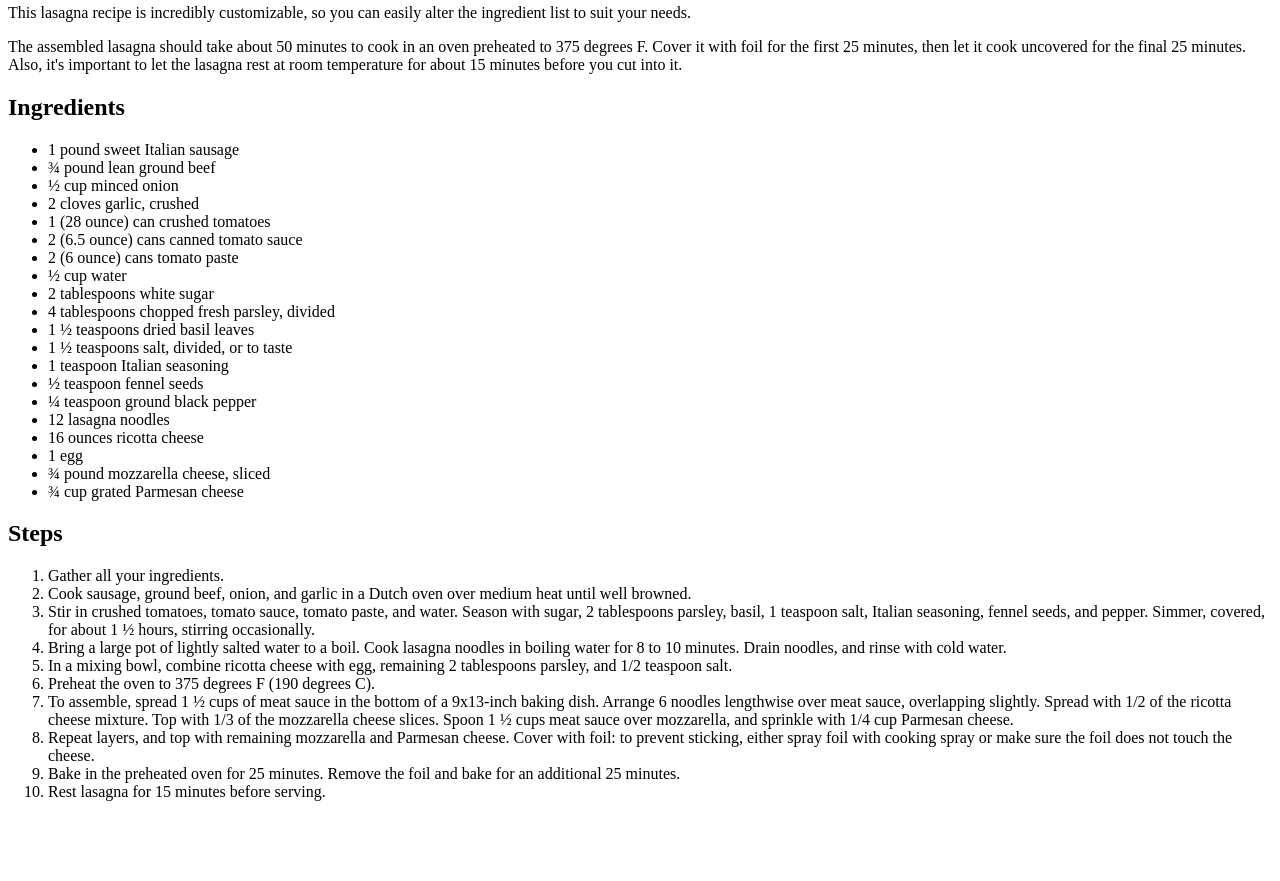
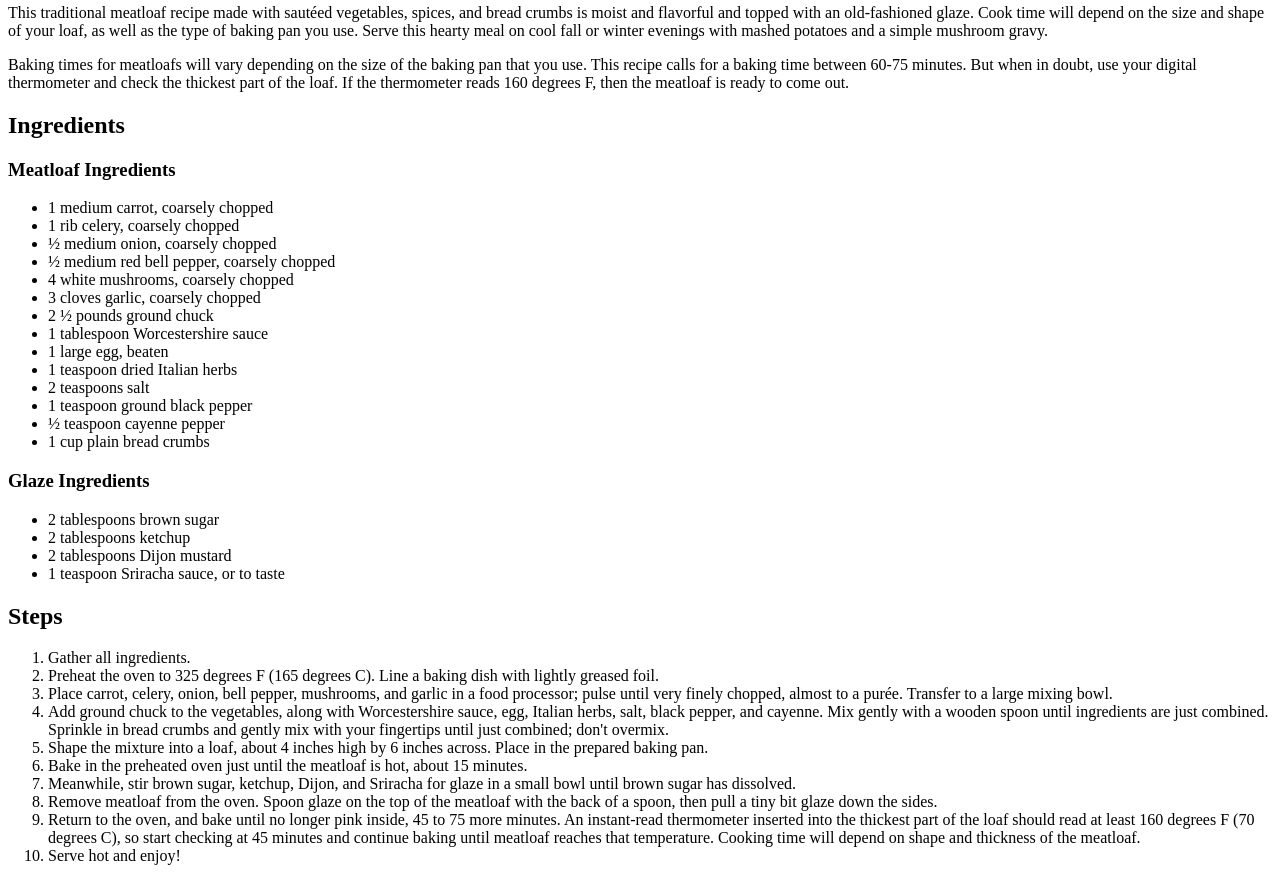
Before and after one commit to mattmcelhannon/odin-recipes, a plain HTML site: page recipes/meatloaf.html in a window 1280 px wide. Shown: the part 659-1540 px from the top of the page. Before the commit the page ends 1476 px from the top, so only its background shows below. Drawn offline with Linux system fonts and the light colour scheme.

Commit message:
Add Description, Ingredients and Steps to meatloaf.html

```diff
--- a/recipes/meatloaf.html
+++ b/recipes/meatloaf.html
@@ -8,43 +8,46 @@
     <h1>Classic Meatloaf</h1>
     <img src="/images/meatloaf.jpeg" alt="meatloaf">
     <h2>Description</h2>
-    <p>This lasagna recipe is incredibly customizable, so you can easily alter the ingredient list to suit your needs. </p>
-    <p>The assembled lasagna should take about 50 minutes to cook in an oven preheated to 375 degrees F. Cover it with foil for the first 25 minutes, then let it cook uncovered for the final 25 minutes. Also, it's important to let the lasagna rest at room temperature for about 15 minutes before you cut into it.</p>
+    <p>This traditional meatloaf recipe made with sautéed vegetables, spices, and bread crumbs is moist and flavorful and topped with an old-fashioned glaze. Cook time will depend on the size and shape of your loaf, as well as the type of baking pan you use. Serve this hearty meal on cool fall or winter evenings with mashed potatoes and a simple mushroom gravy.</p>
+    <p>Baking times for meatloafs will vary depending on the size of the baking pan that you use. This recipe calls for a baking time between 60-75 minutes. But when in doubt, use your digital thermometer and check the thickest part of the loaf. If the thermometer reads 160 degrees F, then the meatloaf is ready to come out.</p>
     <h2>Ingredients</h2>
+    <h3>Meatloaf Ingredients</h3>
     <ul>
-        <li>1 pound sweet Italian sausage</li>
-        <li>¾ pound lean ground beef</li>
-        <li>½ cup minced onion</li>
-        <li>2 cloves garlic, crushed</li>
-        <li>1 (28 ounce) can crushed tomatoes</li>
-        <li>2 (6.5 ounce) cans canned tomato sauce</li>
-        <li>2 (6 ounce) cans tomato paste</li>
-        <li>½ cup water</li>
-        <li>2 tablespoons white sugar</li>
-        <li>4 tablespoons chopped fresh parsley, divided</li>
-        <li>1 ½ teaspoons dried basil leaves</li>
-        <li>1 ½ teaspoons salt, divided, or to taste</li>
-        <li>1 teaspoon Italian seasoning</li>
-        <li>½ teaspoon fennel seeds</li>
-        <li>¼ teaspoon ground black pepper</li>
-        <li>12 lasagna noodles</li>
-        <li>16 ounces ricotta cheese</li>
-        <li>1 egg</li>
-        <li>¾ pound mozzarella cheese, sliced</li>
-        <li>¾ cup grated Parmesan cheese</li>
+        <li>1 medium carrot, coarsely chopped</li>
+        <li>1 rib celery, coarsely chopped</li>
+        <li>½ medium onion, coarsely chopped</li>
+        <li>½ medium red bell pepper, coarsely chopped</li>
+        <li>4 white mushrooms, coarsely chopped</li>
+        <li>3 cloves garlic, coarsely chopped</li>
+        <li>2 ½ pounds ground chuck</li>
+        <li>1 tablespoon Worcestershire sauce</li>
+        <li>1 large egg, beaten</li>
+        <li>1 teaspoon dried Italian herbs</li>
+        <li>2 teaspoons salt</li>
+        <li>1 teaspoon ground black pepper</li>
+        <li>½ teaspoon cayenne pepper</li>
+        <li>1 cup plain bread crumbs</li>
     </ul>
+    <h3>Glaze Ingredients</h3>
+    <ul>
+        <li>2 tablespoons brown sugar</li>
+        <li>2 tablespoons ketchup</li>
+        <li>2 tablespoons Dijon mustard</li>
+        <li>1 teaspoon Sriracha sauce, or to taste</li>
+    </ul>
+
     <h2>Steps</h2>
     <ol>
-        <li>Gather all your ingredients.</li>
-        <li>Cook sausage, ground beef, onion, and garlic in a Dutch oven over medium heat until well browned.</li>
-        <li>Stir in crushed tomatoes, tomato sauce, tomato paste, and water. Season with sugar, 2 tablespoons parsley, basil, 1 teaspoon salt, Italian seasoning, fennel seeds, and pepper. Simmer, covered, for about 1 ½ hours, stirring occasionally.</li>
-        <li>Bring a large pot of lightly salted water to a boil. Cook lasagna noodles in boiling water for 8 to 10 minutes. Drain noodles, and rinse with cold water.</li>
-        <li>In a mixing bowl, combine ricotta cheese with egg, remaining 2 tablespoons parsley, and 1/2 teaspoon salt.</li>
-        <li>Preheat the oven to 375 degrees F (190 degrees C).</li>
-        <li>To assemble, spread 1 ½ cups of meat sauce in the bottom of a 9x13-inch baking dish. Arrange 6 noodles lengthwise over meat sauce, overlapping slightly. Spread with 1/2 of the ricotta cheese mixture. Top with 1/3 of the mozzarella cheese slices. Spoon 1 ½ cups meat sauce over mozzarella, and sprinkle with 1/4 cup Parmesan cheese.</li>
-        <li>Repeat layers, and top with remaining mozzarella and Parmesan cheese. Cover with foil: to prevent sticking, either spray foil with cooking spray or make sure the foil does not touch the cheese.</li>
-        <li>Bake in the preheated oven for 25 minutes. Remove the foil and bake for an additional 25 minutes.</li>
-        <li>Rest lasagna for 15 minutes before serving.</li>
+        <li>Gather all ingredients.</li>
+        <li>Preheat the oven to 325 degrees F (165 degrees C). Line a baking dish with lightly greased foil.</li>
+        <li>Place carrot, celery, onion, bell pepper, mushrooms, and garlic in a food processor; pulse until very finely chopped, almost to a purée. Transfer to a large mixing bowl.</li>
+        <li>Add ground chuck to the vegetables, along with Worcestershire sauce, egg, Italian herbs, salt, black pepper, and cayenne. Mix gently with a wooden spoon until ingredients are just combined. Sprinkle in bread crumbs and gently mix with your fingertips until just combined; don't overmix.</li>
+        <li>Shape the mixture into a loaf, about 4 inches high by 6 inches across. Place in the prepared baking pan.</li>
+        <li>Bake in the preheated oven just until the meatloaf is hot, about 15 minutes.</li>
+        <li>Meanwhile, stir brown sugar, ketchup, Dijon, and Sriracha for glaze in a small bowl until brown sugar has dissolved.</li>
+        <li>Remove meatloaf from the oven. Spoon glaze on the top of the meatloaf with the back of a spoon, then pull a tiny bit glaze down the sides.</li>
+        <li>Return to the oven, and bake until no longer pink inside, 45 to 75 more minutes. An instant-read thermometer inserted into the thickest part of the loaf should read at least 160 degrees F (70 degrees C), so start checking at 45 minutes and continue baking until meatloaf reaches that temperature. Cooking time will depend on shape and thickness of the meatloaf.</li>
+        <li>Serve hot and enjoy!</li>
     </ol>
 </body>
 </html>
```
